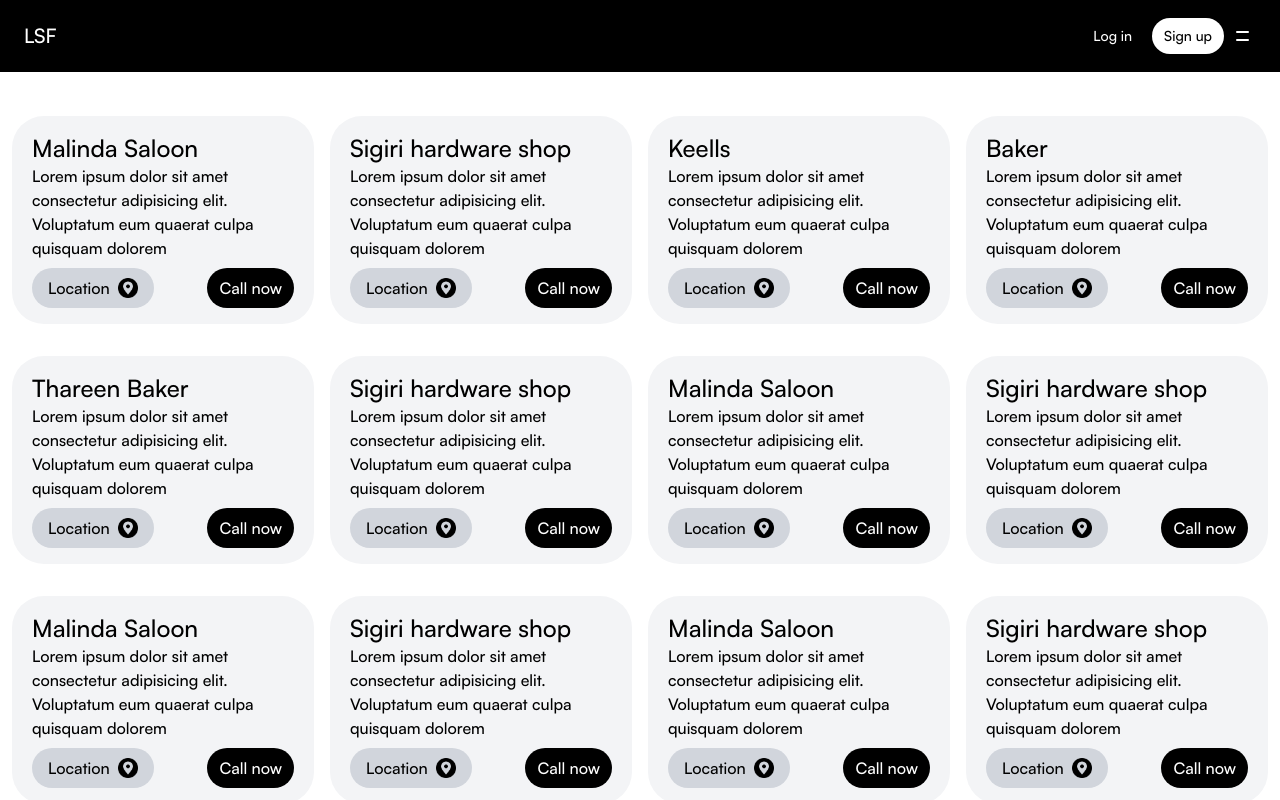
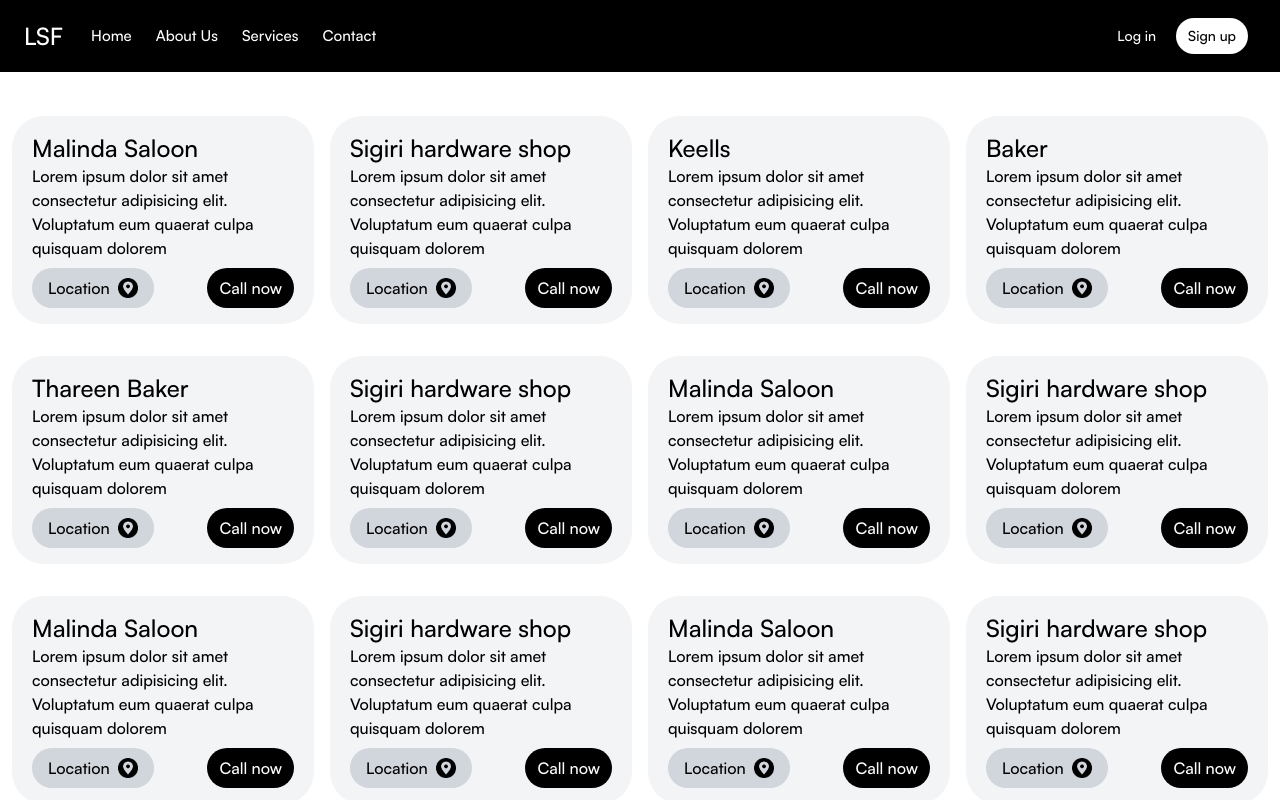
Before and after one commit to globalbrain911/local-service-provider, a React (Vite) app in the folder local-service-provider/: page /Services in a window 1280 px wide. Shown: the top 800 px of the page. Built offline with nearby package versions, Linux system fonts and the light colour scheme.

Commit message:
add responsivness to the nav bar

```diff
--- a/local-service-provider/src/components/jsx/header.jsx
+++ b/local-service-provider/src/components/jsx/header.jsx
@@ -4,13 +4,27 @@
 function Header() {
   return (
     <>
-      <header className="fixed top-0 left-0 right-0 z-999">
-        <div className="flex items-center justify-between bg-black p-4 pr-2">
-          <div className="text-xl text-white p-1 px-2"><Link to={"/"}>LSF</Link></div>
-          <div className="text-sm flex items-center pr-2">
-            <div className="text-white mr-4">Log in</div>
-            <div className="bg-white p-2 px-3 rounded-4xl ml-1">Sign up</div>
-            <Hamburger />
+      <header className="fixed flex justify-center top-0 left-0 right-0 z-999 bg-black p-4">
+        <div className="max-w-350 w-full">
+          <div className="flex items-center justify-between pr-2">
+            <div className=" text-white p-1 px-2 flex items-center justify-start">
+              <Link className="text-2xl" to={"/"}>
+                LSF
+              </Link>
+              <div className={`${"lg:text-[15px] ml-4 hidden lg:block"}`}>
+                <Link className="mx-3">Home</Link>
+                <Link className="mx-3">About Us</Link>
+                <Link className="mx-3">Services</Link>
+                <Link className="mx-3">Contact</Link>
+              </div>
+            </div>
+            <div className="text-sm flex items-center pr-2">
+              <div className="text-white mr-4">Log in</div>
+              <div className="bg-white p-2 px-3 rounded-4xl ml-1">Sign up</div>
+              <div className={`${"lg:hidden"}`}>
+                <Hamburger />
+              </div>
+            </div>
           </div>
         </div>
       </header>
```
Also changed, not shown: local-service-provider/src/components/jsx/hamburger.jsx (+17 -9 lines).
